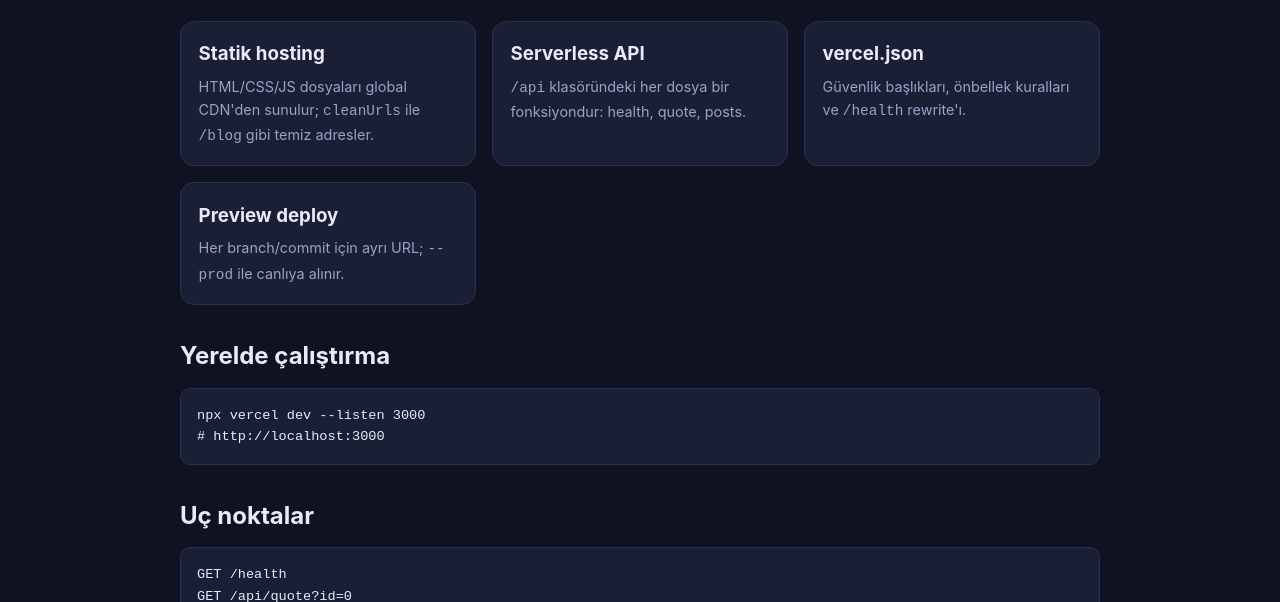
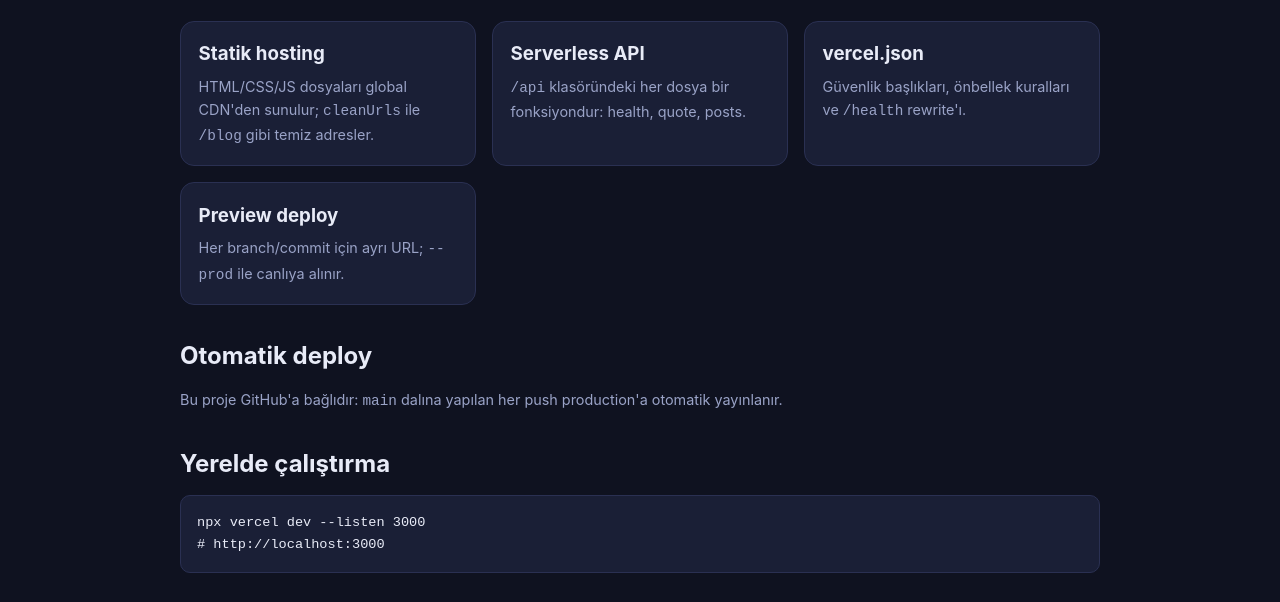
Before and after one commit to yilmazgencc/vercel-demo, a website: page about.html in a window 1280 px wide. Shown: the part 196-798 px from the top of the page. Drawn offline with Linux system fonts and the light colour scheme.

Commit message:
Document automatic deploy on about page

```diff
--- a/about.html
+++ b/about.html
@@ -9,6 +9,8 @@
     <div class="card"><h3>vercel.json</h3><p class="muted">Güvenlik başlıkları, önbellek kuralları ve <code>/health</code> rewrite'ı.</p></div>
     <div class="card"><h3>Preview deploy</h3><p class="muted">Her branch/commit için ayrı URL; <code>--prod</code> ile canlıya alınır.</p></div>
   </div>
+  <h2>Otomatik deploy</h2>
+  <p class="muted">Bu proje GitHub'a bağlıdır: <code>main</code> dalına yapılan her push production'a otomatik yayınlanır.</p>
   <h2>Yerelde çalıştırma</h2>
 <pre>npx vercel dev --listen 3000
 # http://localhost:3000</pre>
```
